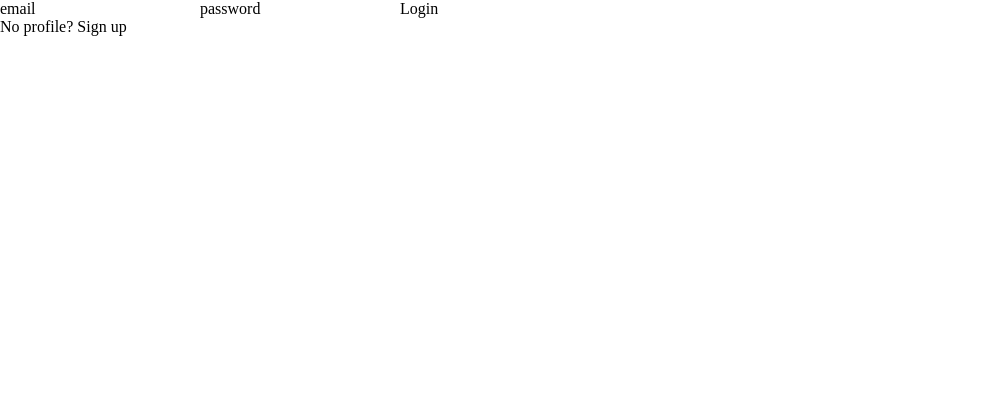
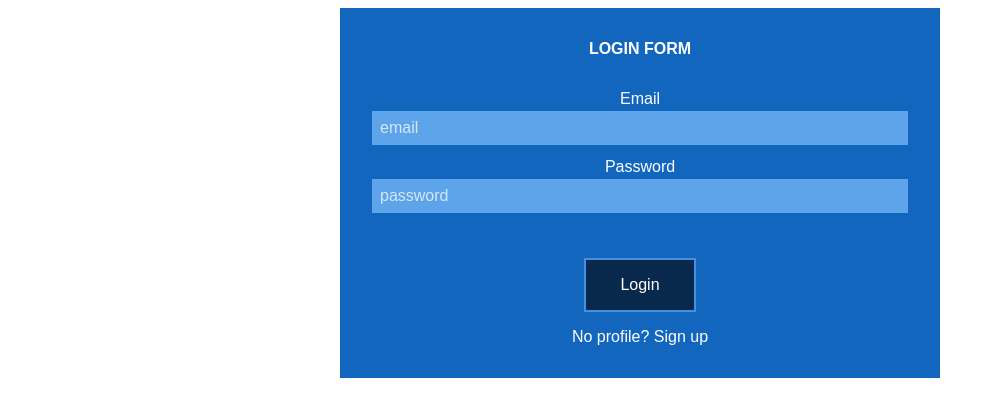
Before and after one commit to KausVlad/React-first-project, a React (Vite) app: page /login in a window 1280 px wide. Shown: the top 416 px of the page, without its empty margins (0-1003 px from the left). Built offline with nearby package versions, Linux system fonts and the light colour scheme.

Commit message:
added styling for login form

```diff
--- a/src/components/authentication/Login/Login.jsx
+++ b/src/components/authentication/Login/Login.jsx
@@ -2,17 +2,19 @@ import { useEffect, useState } from 'react';
 import { NavLink, useNavigate } from 'react-router-dom';
 import { useDispatch, useSelector } from 'react-redux';
 import { login } from '../../../store/auth/auth.actions';
+import { resetError } from '../../../store/auth/auth.slice';
+import '../auth.scss';
 
 export function Login() {
   const dispatch = useDispatch();
   const navigate = useNavigate();
 
-  const { status, isAuth, error } = useSelector((state) => state.auth);
+  const { isAuth, error } = useSelector((state) => state.auth);
 
   const [email, setEmail] = useState('');
   const [password, setPassword] = useState('');
 
-  console.log(`status: ${status}`, `isAuth: ${isAuth}`, `error : ${error}`);
+  console.log(`error : ${error}`);
 
   useEffect(() => {
     if (isAuth) {
@@ -25,27 +27,46 @@ export function Login() {
   };
 
   return (
-    <div>
+    <div className="form-container">
+      <div className="auth-form">
+        <h2>Login form</h2>
         <form onSubmit={handleLogin}>
+          <label htmlFor="email">Email</label>
           <input
             type="email"
             name="email"
+            id="email"
             placeholder="email"
             required
-          onChange={(e) => setEmail(e.target.value)}
+            onChange={(e) => {
+              setEmail(e.target.value);
+              dispatch(resetError());
+            }}
             value={email}
           />
+          <p className="error error-email">
+            {error === 'User not found' && 'User not found !'}
+          </p>
+          <label htmlFor="password">Password</label>
           <input
             type="password"
             name="password"
+            id="password"
             placeholder="password"
             required
-          onChange={(e) => setPassword(e.target.value)}
+            onChange={(e) => {
+              setPassword(e.target.value);
+              dispatch(resetError());
+            }}
             value={password}
           />
+          <p className="error error-password">
+            {error === 'Wrong password' && 'Wrong password'}
+          </p>
           <button type="submit">Login</button>
         </form>
         <NavLink to="/registration">No profile? Sign up</NavLink>
       </div>
+    </div>
   );
 }
--- a/src/components/authentication/Registration/Registration.jsx
+++ b/src/components/authentication/Registration/Registration.jsx
@@ -13,6 +13,8 @@ export function Registration() {
   const [password, setPassword] = useState('');
   const [passwordConfirm, setPasswordConfirm] = useState('');
 
+  const [pasMatch, setPasMatch] = useState(true);
+
   console.log(`status: ${status}`, `isAuth: ${isAuth}`, `error : ${error}`);
 
   useEffect(() => {
@@ -25,24 +27,29 @@ export function Registration() {
     if (password === passwordConfirm) {
       dispatch(reg({ email, password }));
     } else {
-      alert('Passwords do not match');
+      setPasMatch(false);
     }
   };
 
   return (
     <div>
       <form onSubmit={handleLogin}>
+        <label htmlFor="email">Email</label>
         <input
           type="email"
           name="email"
+          id="email"
           placeholder="email"
           required
           onChange={(e) => setEmail(e.target.value)}
           value={email}
         />
+        <p>{error === 'User already exists' && 'User already exists'}</p>
+        <label htmlFor="password">Password</label>
         <input
           type="password"
           name="password"
+          id="password"
           placeholder="password"
           required
           onChange={(e) => setPassword(e.target.value)}
@@ -56,6 +63,7 @@ export function Registration() {
           onChange={(e) => setPasswordConfirm(e.target.value)}
           value={passwordConfirm}
         />
+        <p>{error || (!pasMatch && 'Passwords do not match')}</p>
         <button type="submit">Sign up</button>
       </form>
       <NavLink to="/login">if you have a profile Log in</NavLink>
--- /dev/null
+++ b/src/components/authentication/auth.scss
@@ -0,0 +1,91 @@
+@use '../../assets/scss/variables' as var;
+
+.form-container {
+  display: grid;
+  place-items: center;
+  font-family: sans-serif;
+  color: #fff;
+  text-align: center;
+
+  label {
+    margin-bottom: 0.2rem;
+  }
+
+  input {
+    background: var.$color-2;
+    text-align: left;
+    padding: 0.5rem;
+    margin-bottom: 0.8rem;
+    width: 100%;
+  }
+
+  .error {
+    color: yellow;
+    font-size: 0.8rem;
+    text-transform: lowercase;
+    border-bottom: 1px solid yellow;
+  }
+
+  .error-email {
+    left: 0.5rem;
+    top: 3.5rem;
+    position: absolute;
+  }
+
+  .error-password {
+    left: 0.5rem;
+    top: 7.7rem;
+    position: absolute;
+  }
+
+  h2 {
+    margin-bottom: 2rem;
+    text-transform: uppercase;
+    font-weight: 700;
+  }
+
+  a {
+    &:hover {
+      text-decoration: underline;
+      cursor: pointer;
+    }
+  }
+
+  button {
+    width: 7rem;
+    margin-bottom: 1rem;
+    margin-top: 2rem;
+    padding: 1rem;
+    background: var.$color-1;
+    border: 2px solid var.$color-4;
+    &:hover {
+      background: var.$color-2;
+      border: 2px solid var.$color-4;
+      cursor: pointer;
+    }
+  }
+}
+
+::placeholder {
+  color: rgba(255, 255, 255, 0.743);
+}
+
+.auth-form {
+  width: 600px;
+  background: var.$color-3;
+  padding: 2rem;
+  margin: 0.5rem;
+}
+
+form {
+  display: flex;
+  flex-direction: column;
+  align-items: center;
+  position: relative;
+}
+
+@media screen and (max-width: 620px) {
+  .auth-form {
+    width: 100%;
+  }
+}
--- a/src/store/auth/auth.slice.js
+++ b/src/store/auth/auth.slice.js
@@ -11,7 +11,11 @@ export const authSlice = createSlice({
     isAuth: false,
     userName: '',
   },
-  reducers: {},
+  reducers: {
+    resetError: (state) => {
+      state.error = null;
+    },
+  },
   extraReducers: {
     [testFetch.pending]: (state) => {
       state.status = 'loading';
@@ -94,3 +98,8 @@ export const authSlice = createSlice({
     },
   },
 });
+
+export const {
+  actions: { resetError },
+  reducer,
+} = authSlice;
```
Lines whose indentation alone changed are shown as unchanged.
